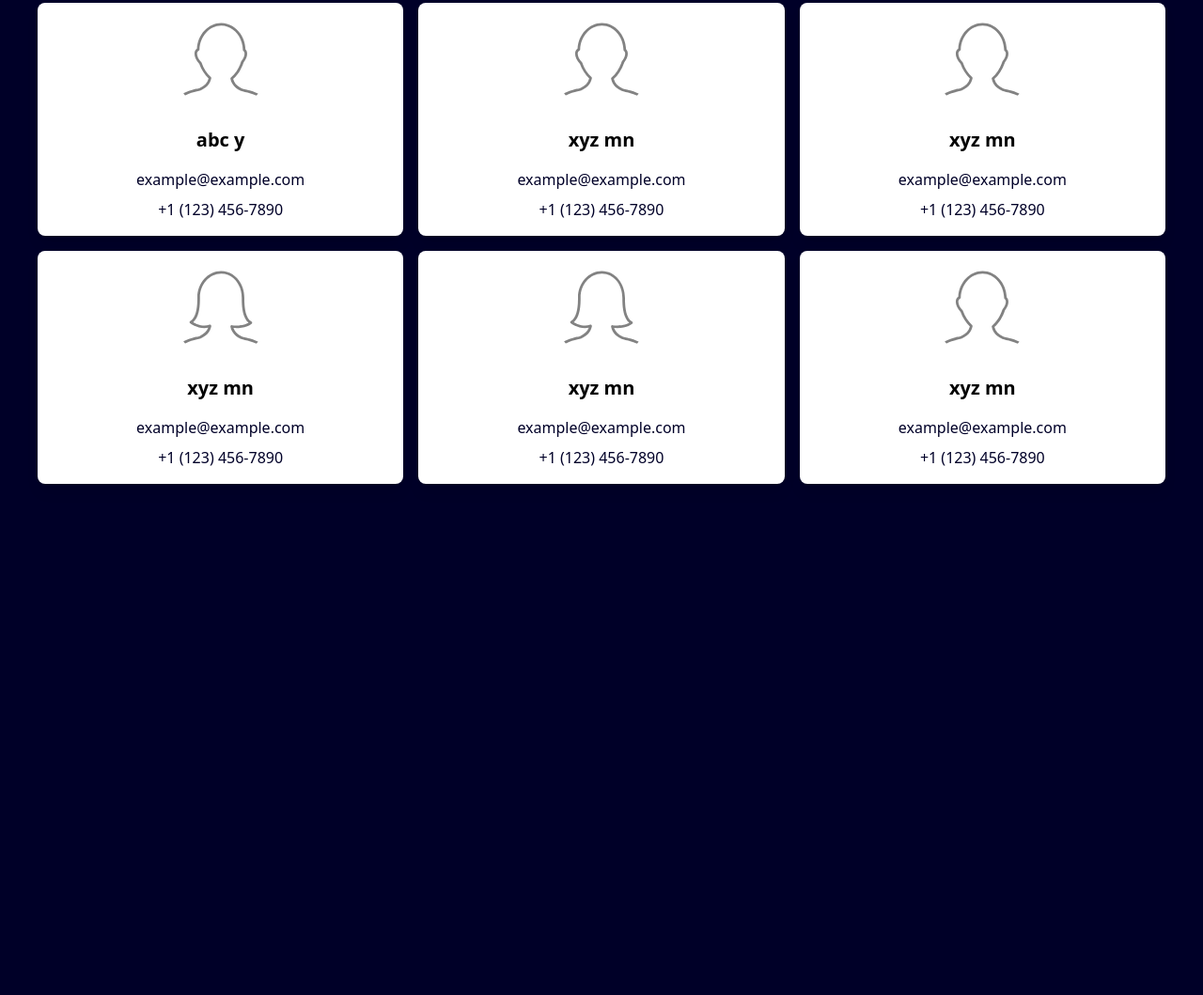
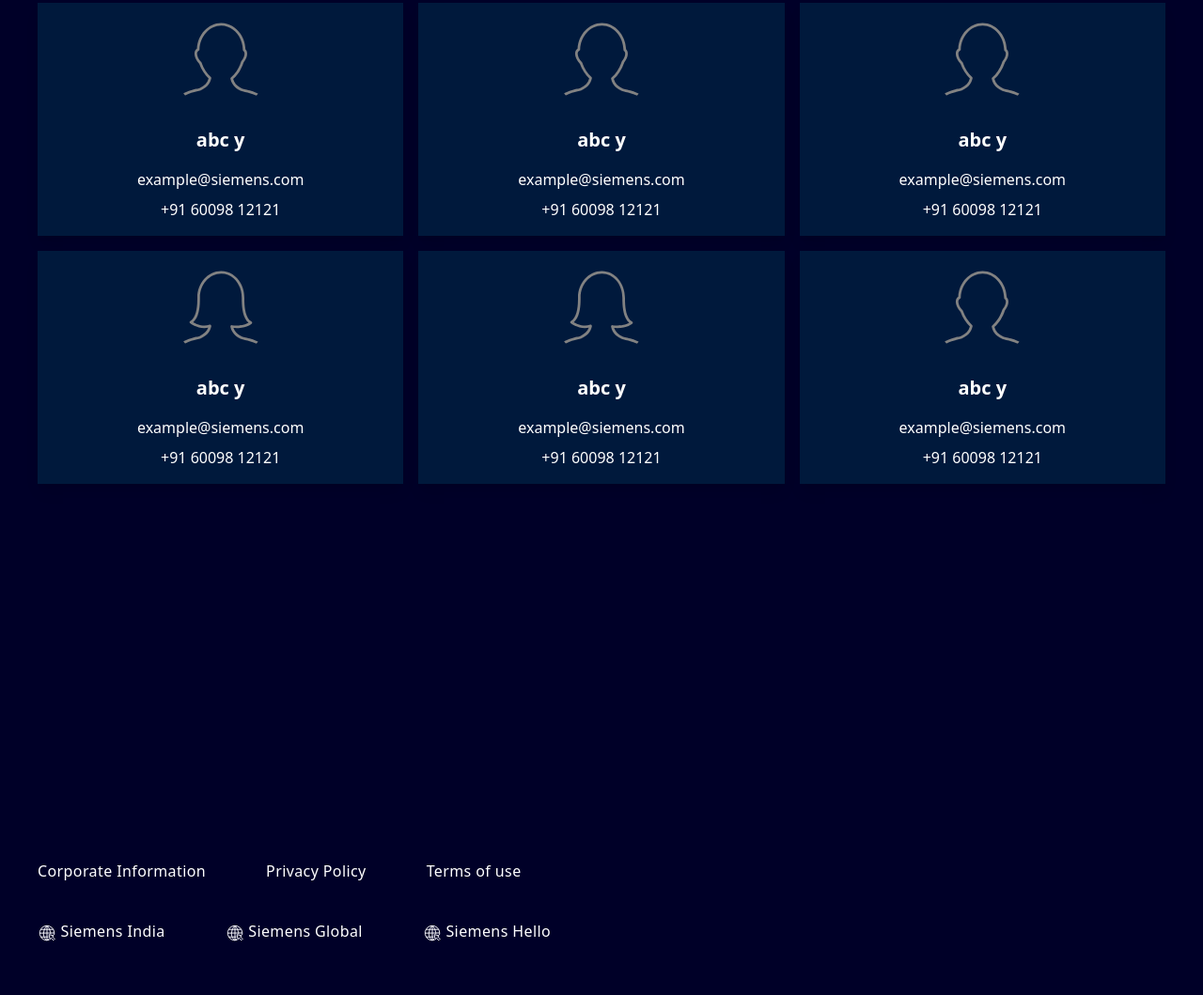
Before and after one commit to Rahul-IND/Siemens_Demo3, a website: page contact.html in a window 1280 px wide. Shown: the part 441-1500 px from the top of the page at 94% size. Before the commit the page ends 996 px from the top, so only its background shows below. Drawn offline with nearby package versions, Linux system fonts and the light colour scheme.

Commit message:
Add files via upload

```diff
--- a/contact.html
+++ b/contact.html
@@ -111,113 +111,144 @@
             <path stroke-linecap="round" stroke-linejoin="round" stroke-width="2" d="M5 11l7-7 7 7M5 19l7-7 7 7" />
         </svg>
     </button>
-    <div class="container mx-auto p-10 revealLoad fade-right">
+    <div class="container mx-auto mb-80 p-10 revealLoad fade-right">
         <div class="grid gap-4 grid-cols-1 md:grid-cols-2 lg:grid-cols-3">
             <!-- Contact Card 1 -->
-            <div class="bg-white shadow-lg rounded-lg p-4 flex flex-col justify-center items-center">
+            <div class="bg-blue1 shadow-lg p-4 flex flex-col justify-center items-center hover:bg-blue2">
                 <!-- Profile Image -->
                 <img src="icons/profile-male.svg" alt="Profile Image" class="w-24 h-24 object-cover rounded-full">
 
                 <!-- Name, Email, and Phone Number -->
                 <div class="mt-4 text-center">
-                    <h3 class="mb-4 text-xl font-bold group-hover:scale-110">abc y</h3>
+                    <h3 class="mb-4 text-xl text-white font-bold">abc y</h3>
                     <div class="flex flex-col items-center">
 
-                        <span class="text-blue">example@example.com</span>
+                        <span class="text-white">example@siemens.com</span>
                     </div>
                     <div class="flex flex-col items-center mt-2">
-                        <span class="text-blue">+1 (123) 456-7890</span>
+                        <span class="text-white">+91 60098 12121</span>
                     </div>
                 </div>
             </div>
             <!-- Contact Card 2 -->
-            <div class="bg-white shadow-lg rounded-lg p-4 flex flex-col justify-center items-center">
+            <div class="bg-blue1 shadow-lg p-4 flex flex-col justify-center items-center hover:bg-blue2">
                 <!-- Profile Image -->
                 <img src="icons/profile-male.svg" alt="Profile Image" class="w-24 h-24 object-cover rounded-full">
 
-                <!-- Name, Email, and Phone Number  -->
+                <!-- Name, Email, and Phone Number -->
                 <div class="mt-4 text-center">
-                    <h3 class="mb-4 text-xl font-bold">xyz mn</h3>
+                    <h3 class="mb-4 text-xl text-white font-bold">abc y</h3>
                     <div class="flex flex-col items-center">
 
-                        <span class="text-blue">example@example.com</span>
+                        <span class="text-white">example@siemens.com</span>
                     </div>
                     <div class="flex flex-col items-center mt-2">
-                        <span class="text-blue">+1 (123) 456-7890</span>
+                        <span class="text-white">+91 60098 12121</span>
                     </div>
                 </div>
             </div>
             <!-- Contact Card 3 -->
-            <div class="bg-white shadow-lg rounded-lg p-4 flex flex-col justify-center items-center">
+            <div class="bg-blue1 shadow-lg p-4 flex flex-col justify-center items-center hover:bg-blue2">
                 <!-- Profile Image -->
                 <img src="icons/profile-male.svg" alt="Profile Image" class="w-24 h-24 object-cover rounded-full">
 
-                <!-- Name, Email, and Phone Number  -->
+                <!-- Name, Email, and Phone Number -->
                 <div class="mt-4 text-center">
-                    <h3 class="mb-4 text-xl font-bold">xyz mn</h3>
+                    <h3 class="mb-4 text-xl text-white font-bold">abc y</h3>
                     <div class="flex flex-col items-center">
 
-                        <span class="text-blue">example@example.com</span>
+                        <span class="text-white">example@siemens.com</span>
                     </div>
                     <div class="flex flex-col items-center mt-2">
-                        <span class="text-blue">+1 (123) 456-7890</span>
+                        <span class="text-white">+91 60098 12121</span>
                     </div>
                 </div>
             </div>
             <!-- Contact Card 4 -->
-            <div class="bg-white shadow-lg rounded-lg p-4 flex flex-col justify-center items-center">
+            <div class="bg-blue1 shadow-lg p-4 flex flex-col justify-center items-center hover:bg-blue2">
                 <!-- Profile Image -->
                 <img src="icons/profile-female.svg" alt="Profile Image" class="w-24 h-24 object-cover rounded-full">
 
-                <!-- Name, Email, and Phone Number  -->
+                <!-- Name, Email, and Phone Number -->
                 <div class="mt-4 text-center">
-                    <h3 class="mb-4 text-xl font-bold">xyz mn</h3>
+                    <h3 class="mb-4 text-xl text-white font-bold">abc y</h3>
                     <div class="flex flex-col items-center">
 
-                        <span class="text-blue">example@example.com</span>
+                        <span class="text-white">example@siemens.com</span>
                     </div>
                     <div class="flex flex-col items-center mt-2">
-                        <span class="text-blue">+1 (123) 456-7890</span>
+                        <span class="text-white">+91 60098 12121</span>
                     </div>
                 </div>
             </div>
             <!-- Contact Card 5 -->
-            <div class="bg-white shadow-lg rounded-lg p-4 flex flex-col justify-center items-center">
+            <div class="bg-blue1 shadow-lg p-4 flex flex-col justify-center items-center hover:bg-blue2">
                 <!-- Profile Image -->
                 <img src="icons/profile-female.svg" alt="Profile Image" class="w-24 h-24 object-cover rounded-full">
 
-                <!-- Name, Email, and Phone Number  -->
+                <!-- Name, Email, and Phone Number -->
                 <div class="mt-4 text-center">
-                    <h3 class="mb-4 text-xl font-bold">xyz mn</h3>
+                    <h3 class="mb-4 text-xl text-white font-bold">abc y</h3>
                     <div class="flex flex-col items-center">
 
-                        <span class="text-blue">example@example.com</span>
+                        <span class="text-white">example@siemens.com</span>
                     </div>
                     <div class="flex flex-col items-center mt-2">
-                        <span class="text-blue">+1 (123) 456-7890</span>
+                        <span class="text-white">+91 60098 12121</span>
                     </div>
                 </div>
             </div>
             <!-- Contact Card 6 -->
-            <div class="bg-white shadow-lg rounded-lg p-4 flex flex-col justify-center items-center">
+            <div class="bg-blue1 shadow-lg p-4 flex flex-col justify-center items-center hover:bg-blue2">
                 <!-- Profile Image -->
                 <img src="icons/profile-male.svg" alt="Profile Image" class="w-24 h-24 object-cover rounded-full">
 
-                <!-- Name, Email, and Phone Number  -->
+                <!-- Name, Email, and Phone Number -->
                 <div class="mt-4 text-center">
-                    <h3 class="mb-4 text-xl font-bold">xyz mn</h3>
+                    <h3 class="mb-4 text-xl text-white font-bold">abc y</h3>
                     <div class="flex flex-col items-center">
 
-                        <span class="text-blue">example@example.com</span>
+                        <span class="text-white">example@siemens.com</span>
                     </div>
                     <div class="flex flex-col items-center mt-2">
-                        <span class="text-blue">+1 (123) 456-7890</span>
+                        <span class="text-white">+91 60098 12121</span>
                     </div>
                 </div>
             </div>
 
         </div>
     </div>
+    <footer class="p-10 text-white reveal fade-right">
+        <div>
+            <ul class="flex max-md:flex-col max-md:items-start md:flex-row md:justify-start
+            text-base text-ellipsis font-thin tracking-wide">
+                <li class="mb-4 md:mr-16">
+                    <a href="https://www.siemens.com/in/en/general/legal.html">Corporate Information</a>
+                </li>
+                <li class="mb-4 md:mr-16">
+                    <a href="https://www.siemens.com/in/en/general/legal/privacy-notice.html">Privacy Policy</a>
+                </li>
+                <li class="mb-10 md:mr-16">
+                    <a href="https://www.siemens.com/in/en/general/legal/terms-of-use.html">Terms of use</a>
+                </li>
+            </ul>
+            <ul class="flex max-md:flex-col max-md:items-start md:flex-row md:justify-start
+            text-white text-base text-ellipsis font-thin tracking-wide">
+                <li class="mb-4 md:mr-16">
+                    <a href="https://www.siemens.com/in/en/general/legal.html" target="_blank"><img
+                            src="icons/web-icon.svg" class="inline">&nbsp;Siemens India</a>
+                </li>
+                <li class="mb-4 md:mr-16">
+                    <a href="https://www.siemens.com/global/en.html" target="_blank"><img src="icons/web-icon.svg"
+                            class="inline">&nbsp;Siemens Global</a>
+                </li>
+                <li class="mb-4 md:mr-16">
+                    <a href="https://myid.siemens.com/as/9oHjuGsjD2/resume/as/authorization.ping?zone=public"
+                        target="_blank"><img src="icons/web-icon.svg" class="inline">&nbsp;Siemens Hello</a>
+                </li>
+            </ul>
+        </div>
+    </footer>
     <script src="common.js"></script>
     <script src="app.js"></script>
 </body>
```
Also changed, not shown: about.html (+31 -1 lines), index.html (+3 -3 lines), services.html (+31 -1 lines), output.css.
